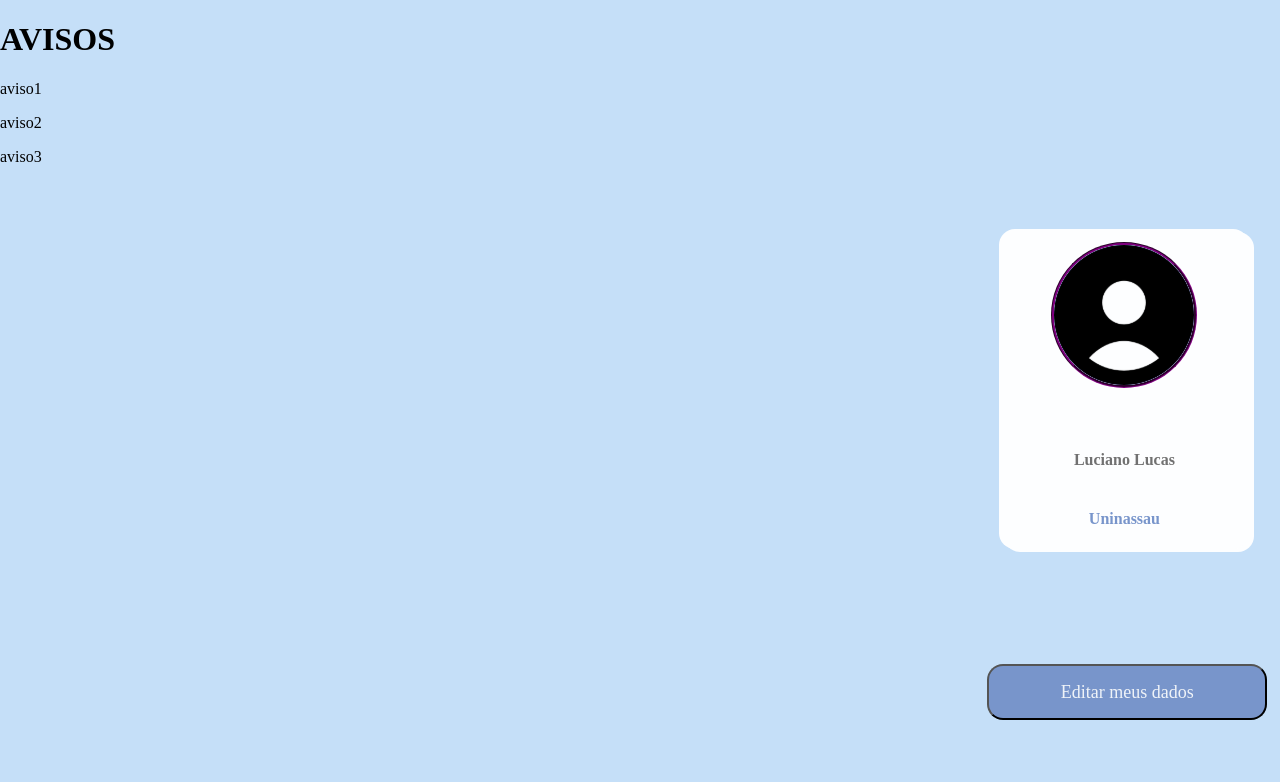
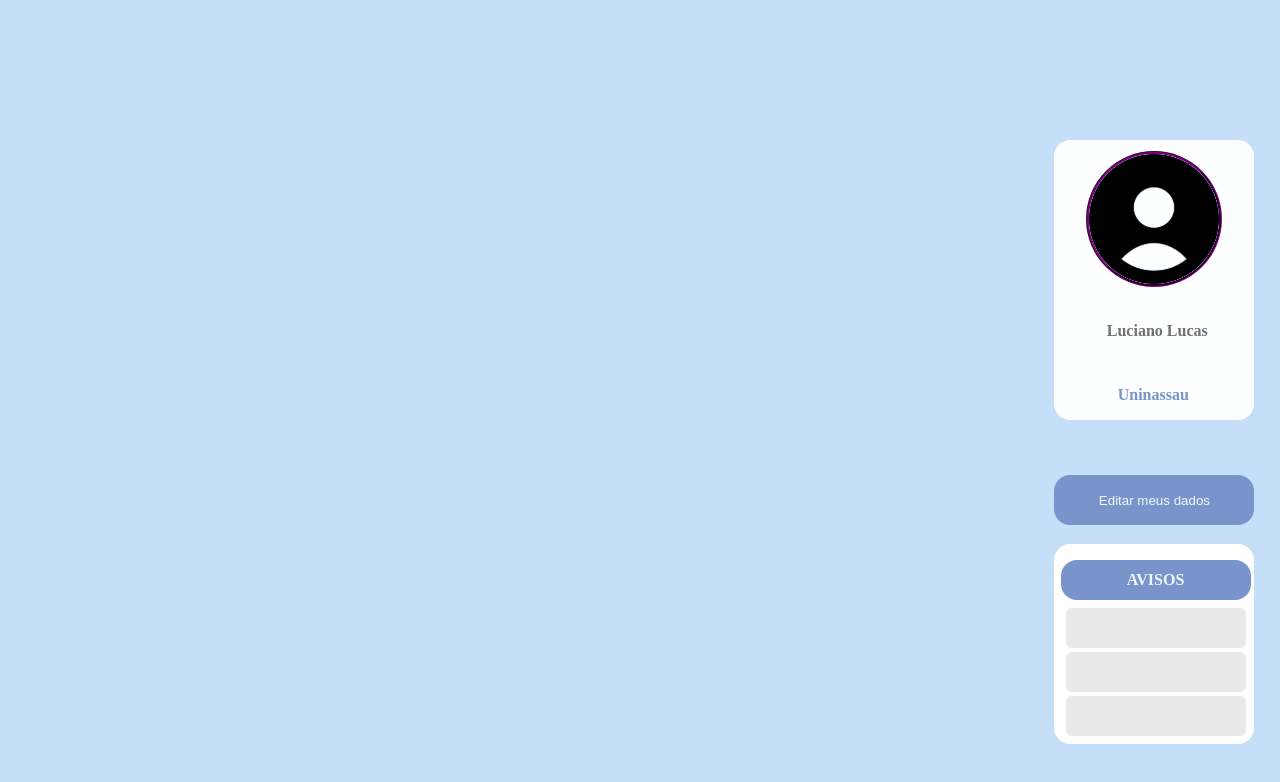
Before and after one commit to diegoframos81/G-Bus, a React (Vite) app: page / in a window 1280 px wide. Shown: the top 782 px of the page. Built offline with nearby package versions, Linux system fonts and the light colour scheme.

Commit message:
css completo

```diff
--- a/src/App.tsx
+++ b/src/App.tsx
@@ -1,7 +1,7 @@
 
 import Card from './ui/components/Card'
 import Aviso from './ui/components/Aviso'
-import BotaoPerfil from './ui/components/BotãoPerfil'
+import BotaoPerfil from './ui/components/BotaoPerfil'
 
 function App() {
 
--- a/src/ui/components/Aviso.tsx
+++ b/src/ui/components/Aviso.tsx
@@ -1,11 +1,14 @@
+import './aviso.css'
 function Aviso(){
     return(
         <body>
-            <div>
-                <h1 className="aviso">AVISOS</h1>
-                <p className="slotAviso">aviso1</p>
-                <p className="slotAviso">aviso2</p>
-                <p className="slotAviso">aviso3</p>
+            <div className='Alert'></div>
+            <div className='Aviso'>
+                <h1 className="slotAviso">AVISOS</h1>
+                <p className="SlotVazio1">aviso1</p>
+                <p className="SlotVazio2">aviso3</p>
+                <p className="SlotVazio3">aviso2</p>
+
             </div>
         </body>
     )
--- /dev/null
+++ b/src/ui/components/BotaoPerfil.css
@@ -0,0 +1,24 @@
+.BotãoPerfil{
+
+
+}
+.botão{
+    background-color: #7894cb;
+    color:aliceblue;
+    display: flex;
+    align-items: center;
+    justify-content: space-around;
+    position: absolute;
+    bottom:10%;
+    top: 35%;
+    right:2%;
+    width: 200px;
+    height: 50px;
+    margin:auto;
+    border-radius: 16px;
+    border-style:none;
+}
+.botão:hover{
+    background-color:#4e77c1;
+
+}
--- a/src/ui/components/BotãoPerfil.tsx
+++ b/src/ui/components/BotaoPerfil.tsx
@@ -1,4 +1,4 @@
-import './BotãoPerfil.css'
+import './BotaoPerfil.css'
 function BotaoPerfil(){
 
     return(
--- a/src/ui/components/BotãoPerfil.css
+++ /dev/null
@@ -1,27 +0,0 @@
-.BotãoPerfil{
-
-    display: flex;
-    align-items: center;
-    position: absolute;
-    bottom: 10%;
-    right:1%;
-}
-.botão{
-    width: 280px;
-    height: 56px;
-    flex-shrink: 0;
-    border-radius: 16px;
-    background: #7895CB;
-
-    color: #EFF3F8;
-    font-family: Roboto Flex;
-    font-size: 18px;
-    font-style: normal;
-    font-weight: 500;
-    line-height: 24px;
-
-}
-.botão:hover{
-    background-color:#4e77c1;
-
-}
--- a/src/ui/components/Card.css
+++ b/src/ui/components/Card.css
@@ -5,54 +5,53 @@ body{
    background-color: #C5DFF8;
 }
 .card{
-
-    background-color:#FDFEFF;
+    background-color: #FDFEFF;
     display:flex;
     align-items: center;
     flex-direction: column;
     position: absolute;
     bottom:10%;
-    top: 8%;
-    right: 2%;
-    width:250px ;
-    height:320px ;
-    margin:auto;
+    top: -20%;
+    right:2%;
+    width: 200px;
+    height: 280px;
+    margin: auto;
     border-radius: 16px;
 
 }
 .Nome{
-    position: absolute;
-    top:15% ;
+   top: 5%;
+   right: -15%;
    color: #717171;
-    font-family: Roboto Flex;
+   font-family: roboto Flex;
    font-size: 16px;
    font-style: normal;
    font-weight: 700;
    line-height: 51.5px;
-    position: relative;
+   position:relative;
 }
 .NomeFaculdade{
-    position: absolute;
-    top: 10% ;
-
-    color: #7895CB;
-    position: relative;
-    font-family: Roboto Flex;
+ position:absolute;
+ top:5%;
+ right: -23%;
+ color:#7895CB ;
+ position:relative;
+ font-family: roboto Flex;
  font-size: 16px;
  font-style: normal;
  font-weight: 700;
  line-height: 51.5px;
 }
 .foto{
-    position:absolute;
-    bottom:0;
-    right:0;
+  position: absolute;
+  bottom: 0;
+  right: 0;
   top: 4%;
   border-color: purple;
-    border-style:groove;
+  border-style: groove;
   border-radius: 50%;
-    width: 140px;
-    height: 140px;
+  width: 130px;
+  height: 130px;
   flex-shrink: 0;
-    position: relative;
+  position:relative;
 }
--- /dev/null
+++ b/src/ui/components/aviso.css
@@ -0,0 +1,83 @@
+.Aviso{
+    background-color: #7894cb;
+    font-size:8px;
+    color: aliceblue;
+    display:flex;
+    align-items: center;
+    justify-content: space-around;
+    position:absolute;
+    bottom:10%;
+    top:55%;
+    right:2.3%;
+    width: 190px;
+    height: 40px;
+    margin: auto;
+    border-radius: 16px;
+    border-Style:none;
+
+
+}
+
+.slotAviso{
+
+    position:absolute;
+
+    color:aliceblue;
+    display:flex;
+    align-items: center;
+    justify-content: space-around;
+    display:flex;
+    width: 200px;
+    height: 40px;
+    margin: auto;
+    border-radius:16px;
+    border-style:none;
+
+}
+.SlotVazio1,.SlotVazio2,.SlotVazio3{
+
+    background-color: #71717128;
+    font-size: 0;
+    position:absolute;
+    color:aliceblue;
+    align-items: center;
+    justify-content: space-around;
+    display: flex;
+    width: 180px;
+    height: 40px;
+    margin:auto;
+    border-style: none;
+    bottom: 10%;
+    top: 80%;
+    right: 3.3%;
+    border-radius: 6px;
+}
+.SlotVazio1{
+    position: absolute;
+    top: 170%;
+    right:2.5% ;
+}
+.SlotVazio2{
+
+    position: absolute;
+    top:280%;
+    right:2.5% ;
+
+}
+.SlotVazio3{
+    position: absolute;
+    top:390%;
+    right:2.5% ;
+}
+.Alert{
+    width: 200px;
+    height: 200px;
+    background-color: white;
+    position: absolute;
+    bottom:10%;
+    top:68%;
+    right:2%;
+    border-radius:16px ;
+
+
+}
--- a/src/ui/components/card.tsx
+++ b/src/ui/components/card.tsx
@@ -5,7 +5,7 @@ function Card(){
     return(
 
         <body className='card'>
-            <div className='card'>
+            <div className='card1'>
                 <img className='foto' src= {FotoPerfil} alt='foto perfil'/>
                 <h1 className="Nome">Luciano Lucas</h1>
                 <h2 className="NomeFaculdade">Uninassau</h2>
```
Lines whose indentation alone changed are shown as unchanged.
